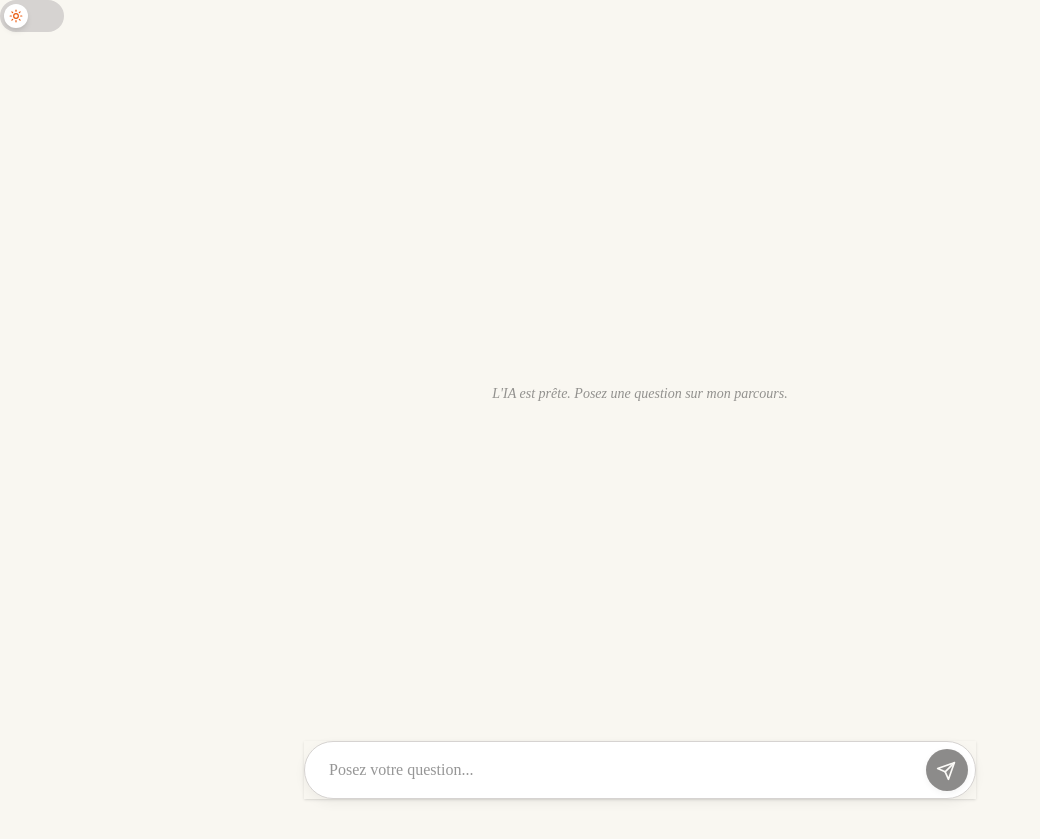
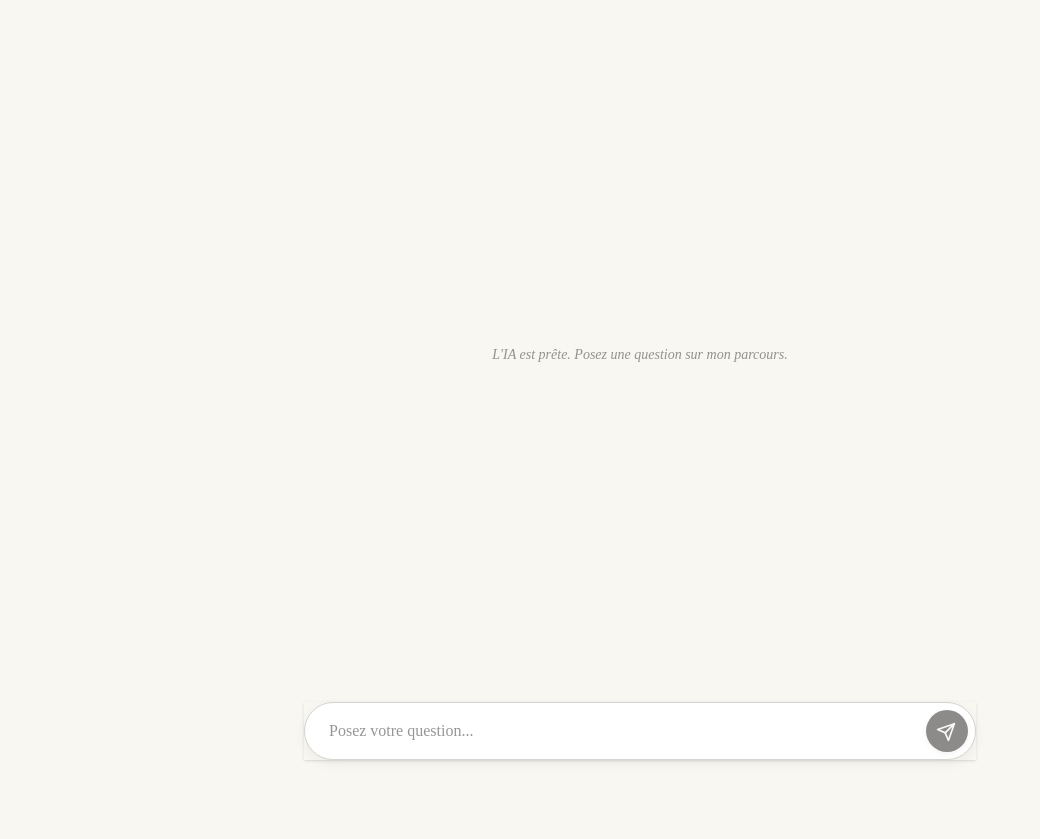
Before and after one commit to charlesbonnet1-del/cv2-chat, a Next.js app: page / in a window 1280 px wide. Shown: the whole page, without its empty margins (0-1040 px from the left). After the commit the page ends 800 px from the top, so only its background shows below. Built offline with nearby package versions, Linux system fonts and the light colour scheme; a web font is replaced by a local one.

Commit message:
Update layout.tsx

```diff
--- a/app/layout.tsx
+++ b/app/layout.tsx
@@ -1,8 +1,6 @@
 import type { Metadata } from "next";
 import { Inter, Playfair_Display } from "next/font/google";
 import "./globals.css";
-// On importe le bouton. Si ton dossier components est à la racine, le chemin "../components/..." est correct depuis "app/"
-import ThemeToggle from "./components/ThemeToggle";
 
 const inter = Inter({
   subsets: ["latin"],
@@ -27,8 +25,6 @@ export default function RootLayout({
   return (
     <html lang="fr">
       <body className={`${inter.variable} ${playfair.variable} antialiased`}>
-        {/* Le bouton s'affichera par-dessus tout le reste */}
-        <ThemeToggle />
         {children}
       </body>
     </html>
```
